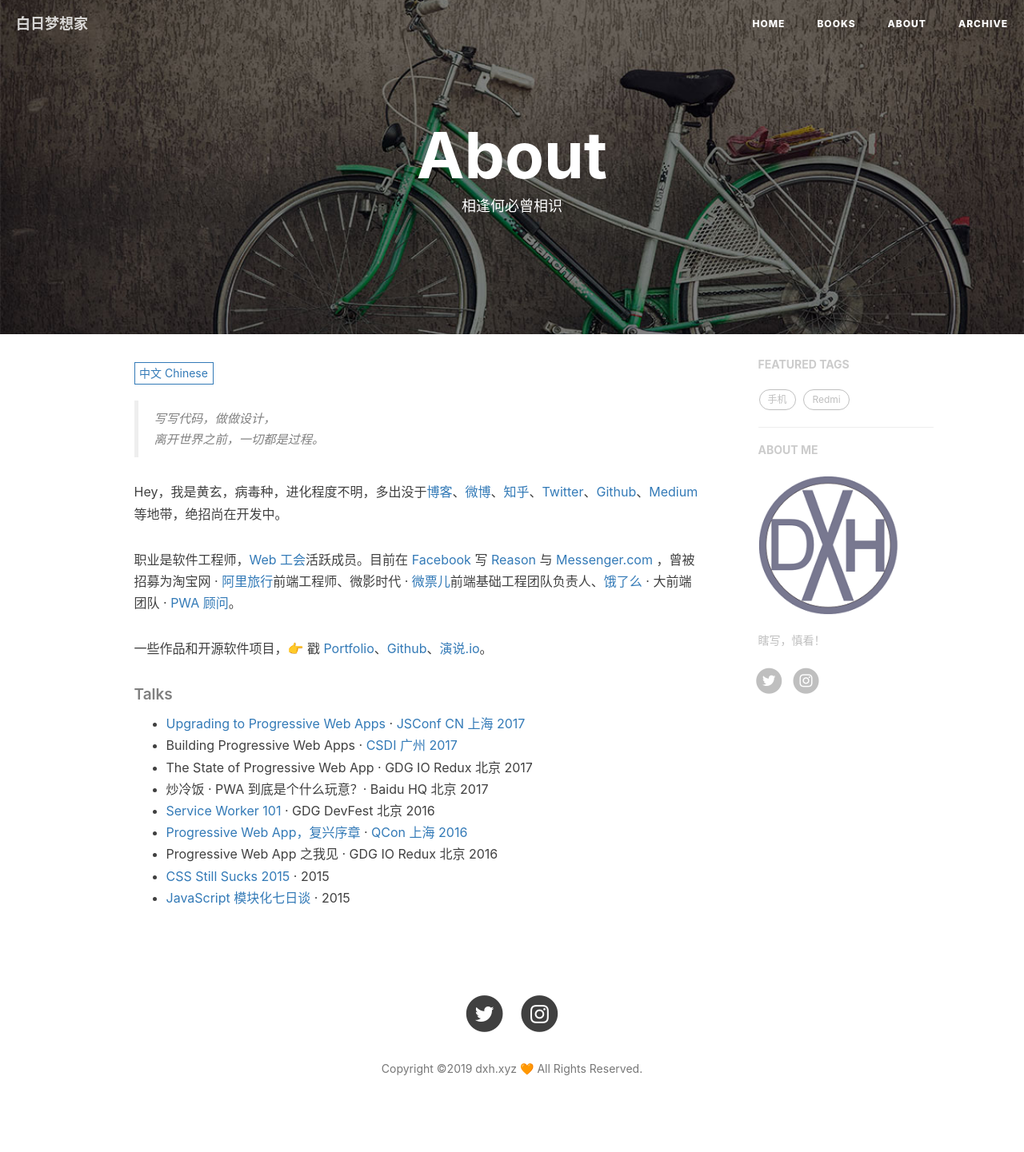
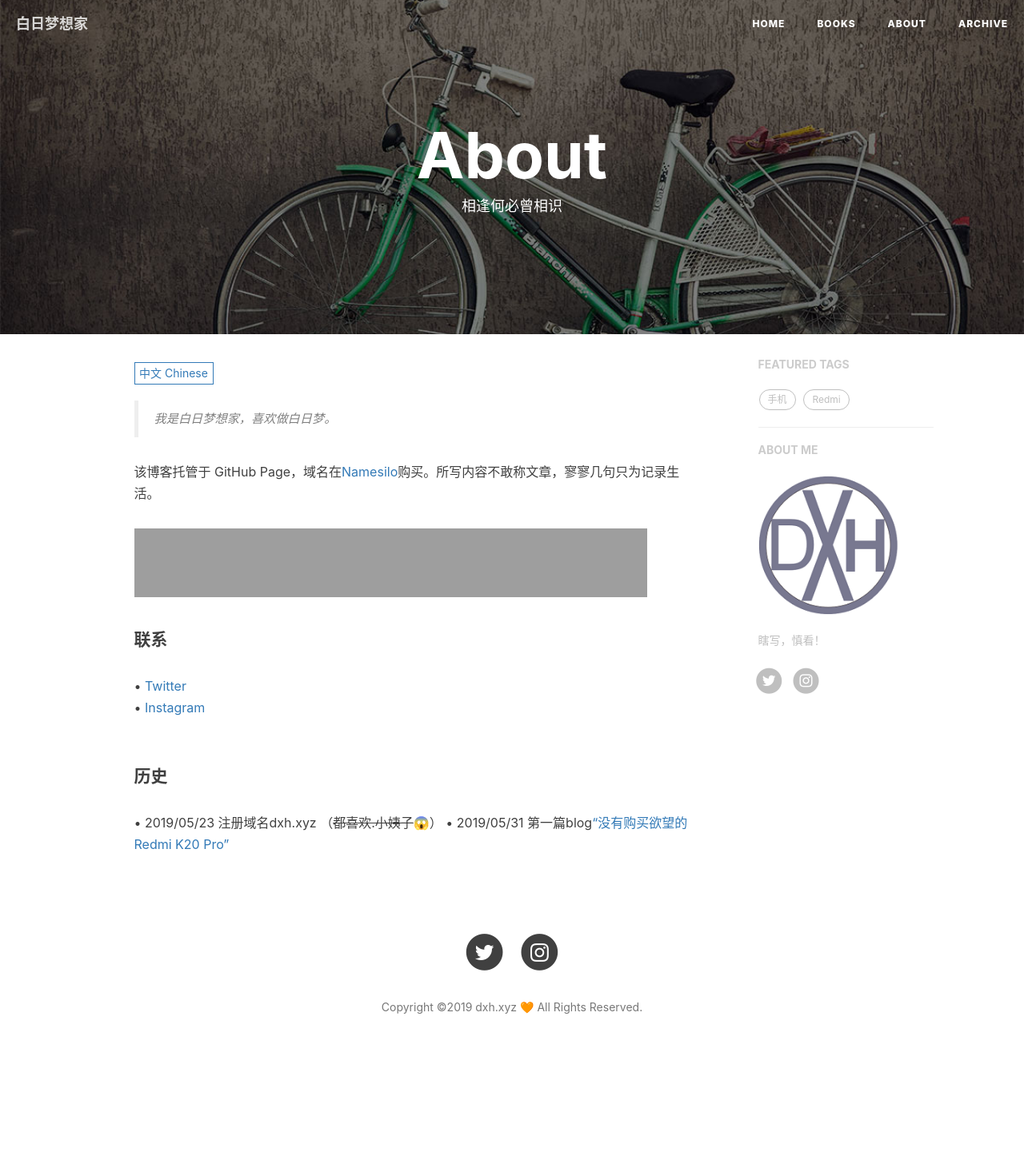
Before and after one commit to Devinteng/blog2, a Jekyll site: the page built from about.html, in a window 1280 px wide. Shown: the whole page at 80% size. Built offline with Jekyll 4.4.1, drawn with Linux system fonts in a browser that asks for light colours; nearby versions of some CDN libraries; comment, search, counter and statistics services are not loaded; after the commit the page ends 1364 px from its top, so only the background shows below that; grey boxes are pictures that could not be loaded.

Commit message:
Update zh.md

```diff
--- a/_includes/about/zh.md
+++ b/_includes/about/zh.md
@@ -1,31 +1,17 @@
-> 写写代码，做做设计，
-> 离开世界之前，一切都是过程。
+> 我是白日梦想家，喜欢做白日梦。
 
-Hey，我是黄玄，病毒种，进化程度不明，多出没于[博客](https://huangxuan.me)、[微博](weibo.com/huxpro)、[知乎](https://www.zhihu.com/people/huxpro/pins/posts)、[Twitter](https://twitter.com/Huxpro/)、[Github](http://github.com/huxpro)、[Medium](https://medium.com/@Huxpro) 等地带，绝招尚在开发中。
-
-职业是软件工程师，[Web 工会](https://medium.com/ben-and-dion/team-web-3315aa447fb2#.359a9c6cl)活跃成员。目前在 [Facebook](https://www.facebook.com/) 写 [Reason](https://reasonml.github.io/) 与 [Messenger.com](http://messenger.com/) ，曾被招募为淘宝网 · [阿里旅行](http://alitrip.com)前端工程师、微影时代 · [微票儿](http://www.wepiao.com/?r=movie)前端基础工程团队负责人、[饿了么](https://ele.me/) · 大前端团队 · [PWA 顾问](https://medium.com/elemefe/upgrading-ele-me-to-progressive-web-app-2a446832e509)。
-
-一些作品和开源软件项目，👉 戳 [Portfolio](/portfolio)、[Github](http://github.com/huxpro)、[演说.io](https://zhuanlan.zhihu.com/p/21280918)。
+该博客托管于 GitHub Page，域名在[Namesilo](https://www.namesilo.com/?rid=baa1b76ph)购买。所写内容不敢称文章，寥寥几句只为记录生活。
 
 
-##### Talks
+<!-- music -->
+<iframe src="//music.163.com/outchain/player?type=2&id=1491585&auto=0&height=66" frameborder="0" width="90%" height="86px" ></iframe>
 
-- [Upgrading to Progressive Web Apps][9] · [JSConf CN 上海 2017](http://2017.jsconf.cn/)
-- Building Progressive Web Apps · [CSDI 广州 2017](http://www.csdisummit.com/)
-- The State of Progressive Web App · GDG IO Redux 北京 2017
-- 炒冷饭 · PWA 到底是个什么玩意？· Baidu HQ 北京 2017
-- [Service Worker 101][5] · GDG DevFest 北京 2016
-- [Progressive Web App，复兴序章][4] · [QCon 上海 2016](http://2016.qconshanghai.com/presentation/3111)
-- Progressive Web App 之我见 · GDG IO Redux 北京 2016
-- [CSS Still Sucks 2015][2] · 2015
-- [JavaScript 模块化七日谈][1] · 2015
 
-[1]: //huangxuan.me/2015/07/09/js-module-7day/
-[2]: //huangxuan.me/2015/12/28/css-sucks-2015/
-[3]: //huangxuan.me/2016/06/05/pwa-in-my-pov/
-[4]: //huangxuan.me/2016/10/20/pwa-qcon2016/
-[5]: //huangxuan.me/2016/11/20/sw-101-gdgdf/
-[6]: https://yanshuo.io/assets/player/?deck=58ac8598b123db0067292f92 "PWA Rehashing"
-[7]: https://yanshuo.io/assets/player/?deck=593ad6fbfe88c2006a0a0d6d "The State of PWA"
-[8]: https://yanshuo.io/assets/player/?deck=594d673d570c357d0698a950 "Building PWA"
-[9]: //huangxuan.me/jsconfcn2017/
+#### 联系
+ • [Twitter](https://twitter.com/caiwoshiwho)
+ • [Instagram](https://www.instagram.com/caiwoshiwho)
+<br/><br/>
+
+#### 历史
+• 2019/05/23 注册域名dxh.xyz （~~都喜欢.小姨子~~😱）
+• 2019/05/31 第一篇blog[“没有购买欲望的Redmi K20 Pro”](https://daythink.net/2019/05/31/Redmi-K20-pro/)
```
